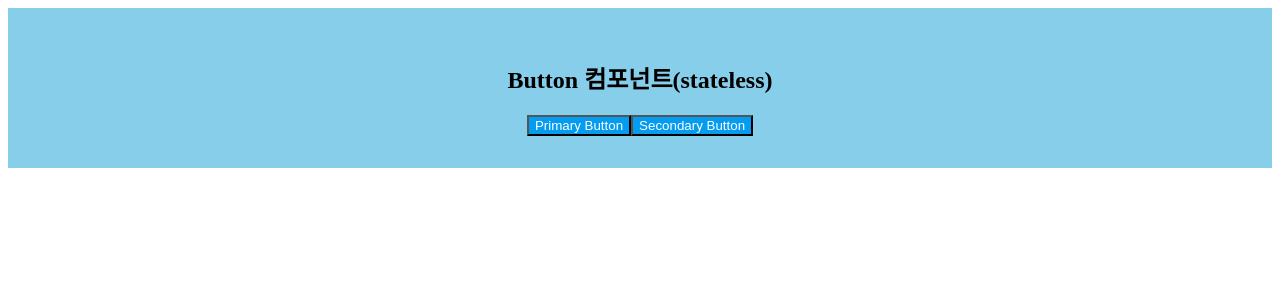
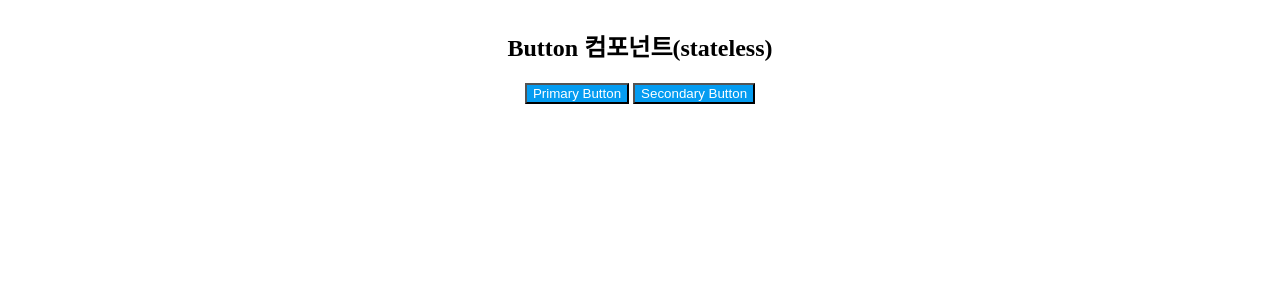
Before and after one commit to hayeonn2/TIL, a React (Vite) app in the folder vite-project/: page / in a window 1280 px wide. Shown: the top 300 px of the page. Built offline with nearby package versions, Linux system fonts and the light colour scheme.

Commit message:
add | App.jsx 모듈 css 적용시키기

```diff
--- a/vite-project/src/App.css
+++ /dev/null
@@ -1,43 +0,0 @@
-#root {
-  max-width: 1280px;
-  margin: 0 auto;
-  padding: 2rem;
-  text-align: center;
-  background-color: skyblue;
-}
-
-.logo {
-  height: 6em;
-  padding: 1.5em;
-  will-change: filter;
-  transition: filter 300ms;
-}
-.logo:hover {
-  filter: drop-shadow(0 0 2em #646cffaa);
-}
-.logo.react:hover {
-  filter: drop-shadow(0 0 2em #61dafbaa);
-}
-
-@keyframes logo-spin {
-  from {
-    transform: rotate(0deg);
-  }
-  to {
-    transform: rotate(360deg);
-  }
-}
-
-@media (prefers-reduced-motion: no-preference) {
-  a:nth-of-type(2) .logo {
-    animation: logo-spin infinite 20s linear;
-  }
-}
-
-.card {
-  padding: 2em;
-}
-
-.read-the-docs {
-  color: #888;
-}
--- a/vite-project/src/App.jsx
+++ b/vite-project/src/App.jsx
@@ -1,12 +1,18 @@
-import "./App.css";
+import classes from "./App.module.css";
 import { Button } from "./components";
 
 function App() {
+  const handleClick = (e) => {
+    console.log(e.target);
+  };
+
   return (
-    <div className="App">
-      <h2>Button 컴포넌트(stateless)</h2>
-      <Button>Primary Button</Button>
-      <Button>Secondary Button</Button>
+    <div className={classes.container}>
+      <h2 className={classes.headline}>Button 컴포넌트(stateless)</h2>
+      <div role="group" className={classes.buttonGroup}>
+        <Button onClick={handleClick}>Primary Button</Button>
+        <Button onClick={handleClick}>Secondary Button</Button>
+      </div>
     </div>
   );
 }
--- /dev/null
+++ b/vite-project/src/App.module.css
@@ -0,0 +1,15 @@
+.container {
+  display: flex;
+  flex-flow: column;
+  justify-content: center;
+}
+
+.headline {
+  text-align: center;
+}
+
+.buttonGroup {
+  display: flex;
+  justify-content: center;
+  gap: 4px;
+}
```
